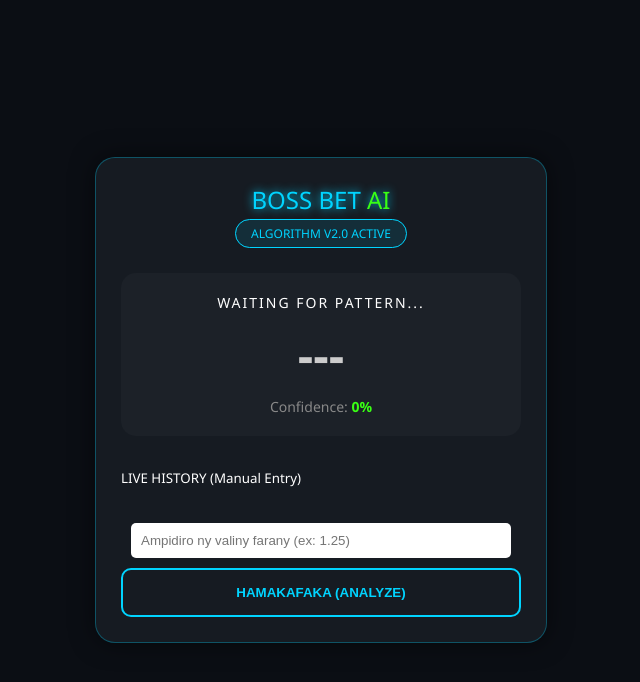
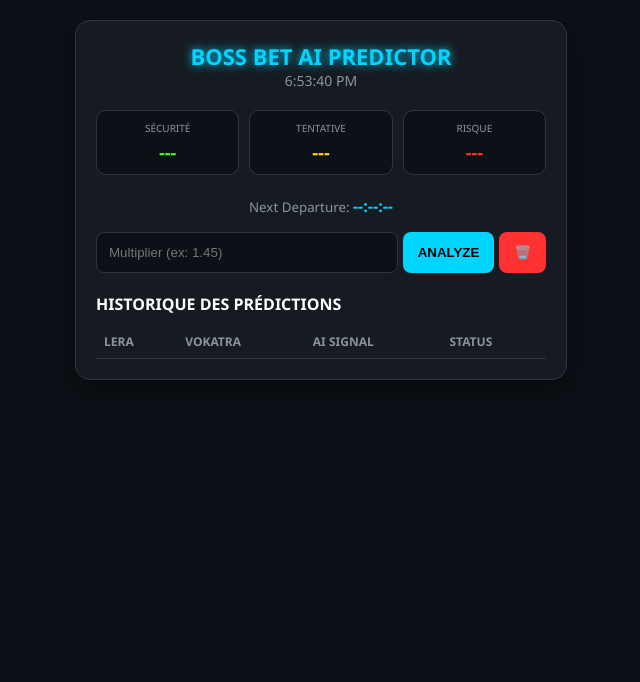
Before and after one commit to Nathanrak/index.html, a plain HTML site: page index.html in a window 1280 px wide. Shown: the whole page, without its empty margins (319-959 px from the left). Drawn offline with Linux system fonts and the light colour scheme.

Commit message:
Update index.html

```diff
--- a/index.html
+++ b/index.html
@@ -3,227 +3,220 @@
 <head>
     <meta charset="UTF-8">
     <meta name="viewport" content="width=device-width, initial-scale=1.0">
-    <title>BOSS BET AI PRO v2.0</title>
+    <title>BOSS BET AI - PREDICTION PRO</title>
     <style>
-        /* --- CSS STYLE NEON --- */
         :root {
-            --bg-color: #0b0e14;
-            --card-bg: #161b22;
-            --neon-blue: #00d4ff;
-            --neon-green: #39ff14;
-            --neon-red: #ff3131;
-            --text-color: #ffffff;
+            --bg: #0d1117;
+            --card: #161b22;
+            --blue: #00d4ff;
+            --green: #39ff14;
+            --yellow: #ffd700;
+            --red: #ff3131;
+            --text: #ffffff;
         }
 
         body {
-            background-color: var(--bg-color);
-            color: var(--text-color);
+            background-color: var(--bg);
+            color: var(--text);
             font-family: 'Segoe UI', sans-serif;
             display: flex;
             justify-content: center;
-            align-items: center;
-            height: 100vh;
+            padding: 20px;
             margin: 0;
         }
 
         .container {
-            width: 90%;
-            max-width: 400px;
-            background: var(--card-bg);
-            padding: 25px;
-            border-radius: 20px;
-            border: 1px solid rgba(0, 212, 255, 0.3);
-            box-shadow: 0 0 25px rgba(0, 0, 0, 0.5);
-            text-align: center;
+            width: 100%;
+            max-width: 450px;
+            background: var(--card);
+            padding: 20px;
+            border-radius: 15px;
+            border: 1px solid #30363d;
+            box-shadow: 0 10px 30px rgba(0,0,0,0.5);
         }
 
-        .neon-title {
-            font-size: 24px;
-            color: var(--neon-blue);
-            text-shadow: 0 0 10px var(--neon-blue);
-            margin-bottom: 5px;
+        .header { text-align: center; margin-bottom: 20px; }
+        .header h1 { color: var(--blue); margin: 0; font-size: 22px; text-shadow: 0 0 10px var(--blue); }
+        #live-clock { font-size: 14px; color: #8b949e; }
+
+        /* Prediction Display */
+        .prediction-grid {
+            display: grid;
+            grid-template-columns: 1fr 1fr 1fr;
+            gap: 10px;
+            margin-bottom: 20px;
         }
 
-        .neon-title span { color: var(--neon-green); }
-
-        .status-badge {
-            font-size: 12px;
-            background: rgba(0, 212, 255, 0.1);
-            padding: 5px 15px;
-            border-radius: 20px;
-            color: var(--neon-blue);
-            border: 1px solid var(--neon-blue);
+        .p-card {
+            background: #0d1117;
+            padding: 10px;
+            border-radius: 10px;
+            text-align: center;
+            border: 1px solid #30363d;
         }
 
-        .display-section {
-            margin: 30px 0;
-            padding: 20px;
-            background: #1c2128;
-            border-radius: 15px;
-            position: relative;
+        .p-card small { font-size: 10px; display: block; margin-bottom: 5px; color: #8b949e; }
+        .p-val { font-weight: bold; font-size: 18px; }
+        .sec { color: var(--green); }
+        .tent { color: var(--yellow); }
+        .risq { color: var(--red); }
+
+        /* Controls */
+        .input-group { display: flex; gap: 5px; margin-bottom: 20px; }
+        input {
+            flex: 1;
+            background: #0d1117;
+            border: 1px solid #30363d;
+            color: white;
+            padding: 12px;
+            border-radius: 8px;
+            outline: none;
         }
 
-        #signal-text {
-            font-size: 14px;
-            letter-spacing: 2px;
-            margin-bottom: 10px;
-        }
+        .btn-add { background: var(--blue); color: black; border: none; padding: 10px 15px; border-radius: 8px; font-weight: bold; cursor: pointer; }
+        .btn-clear { background: var(--red); color: white; border: none; padding: 10px 15px; border-radius: 8px; cursor: pointer; }
 
-        #prediction-value {
-            font-size: 48px;
-            font-weight: bold;
-            color: #ccc;
-            transition: 0.5s;
-        }
-
-        .accuracy-box {
-            font-size: 14px;
-            margin-top: 10px;
-            color: #888;
-        }
-
-        #percent-val { color: var(--neon-green); font-weight: bold; }
-
-        .history-container {
-            text-align: left;
-            margin-top: 20px;
-        }
-
-        .history-list {
-            display: flex;
-            gap: 8px;
-            margin-top: 10px;
-            overflow-x: auto;
-            padding-bottom: 10px;
-        }
-
-        .history-item {
-            padding: 5px 12px;
-            border-radius: 5px;
-            font-size: 13px;
-            background: #2d333b;
-            min-width: 45px;
-            text-align: center;
-        }
-
-        .low { color: var(--neon-red); border-bottom: 2px solid var(--neon-red); }
-        .high { color: var(--neon-green); border-bottom: 2px solid var(--neon-green); }
-
-        button {
+        /* Historique Table */
+        .history-table {
             width: 100%;
-            padding: 15px;
-            background: transparent;
-            border: 2px solid var(--neon-blue);
-            color: var(--neon-blue);
-            font-weight: bold;
-            border-radius: 10px;
-            cursor: pointer;
-            transition: 0.3s;
+            border-collapse: collapse;
+            font-size: 12px;
             margin-top: 10px;
         }
 
-        button:hover {
-            background: var(--neon-blue);
-            color: white;
-            box-shadow: 0 0 20px var(--neon-blue);
-        }
+        .history-table th { text-align: left; color: #8b949e; border-bottom: 1px solid #30363d; padding: 8px; }
+        .history-table td { padding: 8px; border-bottom: 1px solid #21262d; }
 
-        .active-signal {
-            color: var(--neon-green) !important;
-            text-shadow: 0 0 15px var(--neon-green);
-        }
+        .badge { padding: 2px 6px; border-radius: 4px; font-size: 10px; font-weight: bold; }
+        .badge-win { background: rgba(57, 255, 20, 0.1); color: var(--green); }
+        .badge-wait { background: rgba(255, 215, 0, 0.1); color: var(--yellow); }
     </style>
 </head>
 <body>
 
     <div class="container">
-        <div class="neon-title">BOSS BET <span>AI</span></div>
-        <span class="status-badge">ALGORITHM V2.0 ACTIVE</span>
-
-        <div class="display-section">
-            <div id="signal-text">WAITING FOR PATTERN...</div>
-            <div id="prediction-value">---</div>
-            <div class="accuracy-box">Confidence: <span id="percent-val">0%</span></div>
+        <div class="header">
+            <h1>BOSS BET AI <span>PREDICTOR</span></h1>
+            <div id="live-clock">00:00:00</div>
         </div>
 
-        <div class="history-container">
-            <small>LIVE HISTORY (Manual Entry)</small>
-            <div id="history-list" class="history-list">
-                </div>
+        <div class="prediction-grid">
+            <div class="p-card">
+                <small>SÉCURITÉ</small>
+                <div id="p-sec" class="p-val sec">---</div>
+            </div>
+            <div class="p-card">
+                <small>TENTATIVE</small>
+                <div id="p-tent" class="p-val tent">---</div>
+            </div>
+            <div class="p-card">
+                <small>RISQUE</small>
+                <div id="p-risq" class="p-val risq">---</div>
+            </div>
         </div>
 
-        <input type="number" id="manual-input" step="0.01" placeholder="Ampidiro ny valiny farany (ex: 1.25)"
-               style="width: 90%; padding: 10px; margin-top: 15px; border-radius: 5px; border: none; outline: none;">
+        <div style="text-align:center; margin-bottom: 15px;">
+            <small style="color: #8b949e;">Next Departure: </small>
+            <span id="dep-time" style="color: var(--blue); font-weight: bold;">--:--:--</span>
+        </div>
 
-        <button onclick="addData()">HAMAKAFAKA (ANALYZE)</button>
+        <div class="input-group">
+            <input type="number" id="val-input" placeholder="Multiplier (ex: 1.45)" step="0.01">
+            <button class="btn-add" onclick="analyzeData()">ANALYZE</button>
+            <button class="btn-clear" onclick="clearAll()" title="Fafao daholo">🗑️</button>
+        </div>
+
+        <div class="history-section">
+            <h4 style="margin: 0 0 10px 0;">HISTORIQUE DES PRÉDICTIONS</h4>
+            <table class="history-table">
+                <thead>
+                    <tr>
+                        <th>LERA</th>
+                        <th>VOKATRA</th>
+                        <th>AI SIGNAL</th>
+                        <th>STATUS</th>
+                    </tr>
+                </thead>
+                <tbody id="h-body">
+                    </tbody>
+            </table>
+        </div>
     </div>
 
     <script>
-        /* --- JAVASCRIPT LOGIC --- */
-        let historyData = [];
+        let history = [];
 
-        function addData() {
-            const input = document.getElementById('manual-input');
+        // 1. Clock Function
+        setInterval(() => {
+            const now = new Date();
+            document.getElementById('live-clock').innerText = now.toLocaleTimeString();
+        }, 1000);
+
+        // 2. Clear All
+        function clearAll() {
+            if(confirm("Tena hovonoina daholo ny tantara?")) {
+                history = [];
+                document.getElementById('h-body').innerHTML = '';
+                resetPredictions();
+            }
+        }
+
+        function resetPredictions() {
+            document.getElementById('p-sec').innerText = '---';
+            document.getElementById('p-tent').innerText = '---';
+            document.getElementById('p-risq').innerText = '---';
+            document.getElementById('dep-time').innerText = '--:--:--';
+        }
+
+        // 3. Main Algorithm
+        function analyzeData() {
+            const input = document.getElementById('val-input');
             const val = parseFloat(input.value);
+            const now = new Date();
+            const timeStr = now.getHours() + ":" + String(now.getMinutes()).padStart(2, '0') + ":" + String(now.getSeconds()).padStart(2, '0');
 
-            if (isNaN(val) || val <= 0) {
-                alert("Ampidiro isa marina azafady!");
-                return;
+            if (isNaN(val)) return;
+
+            // Alaina ny lera manaraka (Depart + 30s eo ho eo)
+            let nextDep = new Date(now.getTime() + 45000);
+            let nextDepStr = nextDep.getHours() + ":" + String(nextDep.getMinutes()).padStart(2, '0') + ":" + String(nextDep.getSeconds()).padStart(2, '0');
+
+            history.unshift({ time: timeStr, result: val });
+            if (history.length > 10) history.pop();
+
+            // Lojika fikajiana Côte
+            let lowCount = history.slice(0, 3).filter(x => x.result < 1.8).length;
+
+            let prediction = { sec: "---", tent: "---", risq: "---", status: "WAITING" };
+
+            if (lowCount >= 2) {
+                prediction.sec = "1.35x";
+                prediction.tent = "2.10x";
+                prediction.risq = "5.00+";
+                prediction.status = "SIGNAL ON";
+
+                document.getElementById('p-sec').innerText = prediction.sec;
+                document.getElementById('p-tent').innerText = prediction.tent;
+                document.getElementById('p-risq').innerText = prediction.risq;
+                document.getElementById('dep-time').innerText = nextDepStr;
+            } else {
+                resetPredictions();
             }
 
-            // Ampidirina ao amin'ny tantara
-            historyData.unshift(val);
-            if (historyData.length > 6) historyData.pop(); // Tehirizina ny 6 farany ihany
-
-            updateUI();
-            runAlgorithm();
-            input.value = ''; // Diovina ny input
+            // Update Historique Table
+            updateTable(timeStr, val, prediction.sec, prediction.status);
+            input.value = '';
         }
 
-        function updateUI() {
-            const list = document.getElementById('history-list');
-            list.innerHTML = '';
-
-            historyData.forEach(num => {
-                const span = document.createElement('div');
-                span.className = `history-item ${num < 1.5 ? 'low' : 'high'}`;
-                span.innerText = num.toFixed(2) + 'x';
-                list.appendChild(span);
-            });
-        }
-
-        function runAlgorithm() {
-            const signalText = document.getElementById('signal-text');
-            const predictVal = document.getElementById('prediction-value');
-            const percentVal = document.getElementById('percent-val');
-
-            // --- NY LOGIQUE 95% ---
-            // Jerena ny 3 farany
-            if (historyData.length >= 3) {
-                let lastThree = historyData.slice(0, 3);
-                let lowCount = lastThree.filter(x => x < 1.5).length;
-
-                if (lowCount >= 3) {
-                    // SIGNAL MAHERY: Rehefa nivoaka in-3 ny isa ambany
-                    signalText.innerText = "STRONG SIGNAL - BET NOW!";
-                    signalText.style.color = "#39ff14";
-                    predictVal.innerText = "1.50x";
-                    predictVal.classList.add('active-signal');
-                    percentVal.innerText = "95%";
-                } else if (lowCount === 2) {
-                    signalText.innerText = "PREPARING NEXT ROUND...";
-                    signalText.style.color = "orange";
-                    predictVal.innerText = "WAIT";
-                    predictVal.classList.remove('active-signal');
-                    percentVal.innerText = "65%";
-                } else {
-                    signalText.innerText = "MARKET UNSTABLE - WAIT";
-                    signalText.style.color = "#ff3131";
-                    predictVal.innerText = "---";
-                    predictVal.classList.remove('active-signal');
-                    percentVal.innerText = "10%";
-                }
-            }
+        function updateTable(time, val, pred, status) {
+            const tbody = document.getElementById('h-body');
+            const row = `<tr>
+                <td>${time}</td>
+                <td style="font-weight:bold; color:${val < 2 ? '#ff3131' : '#39ff14'}">${val.toFixed(2)}x</td>
+                <td>${pred}</td>
+                <td><span class="badge ${status === 'SIGNAL ON' ? 'badge-win' : 'badge-wait'}">${status}</span></td>
+            </tr>`;
+            tbody.insertAdjacentHTML('afterbegin', row);
         }
     </script>
 </body>
```
